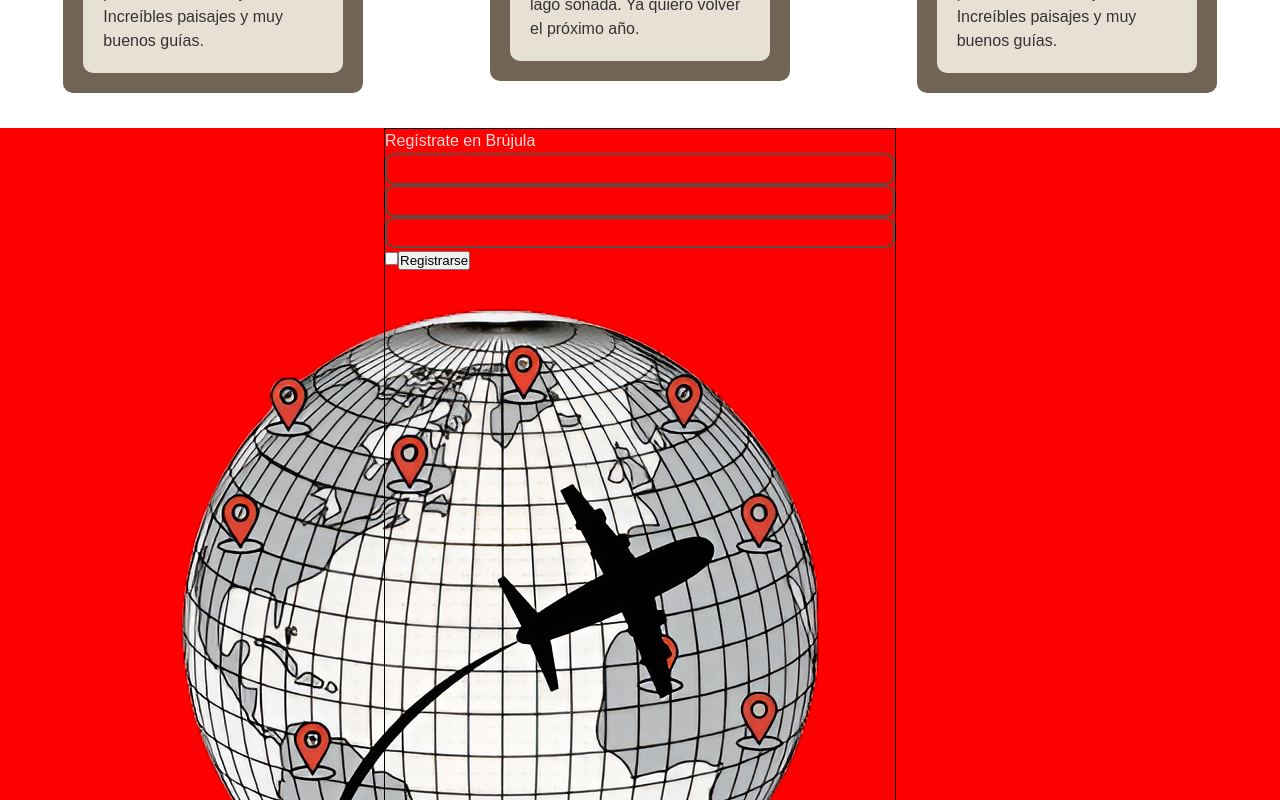
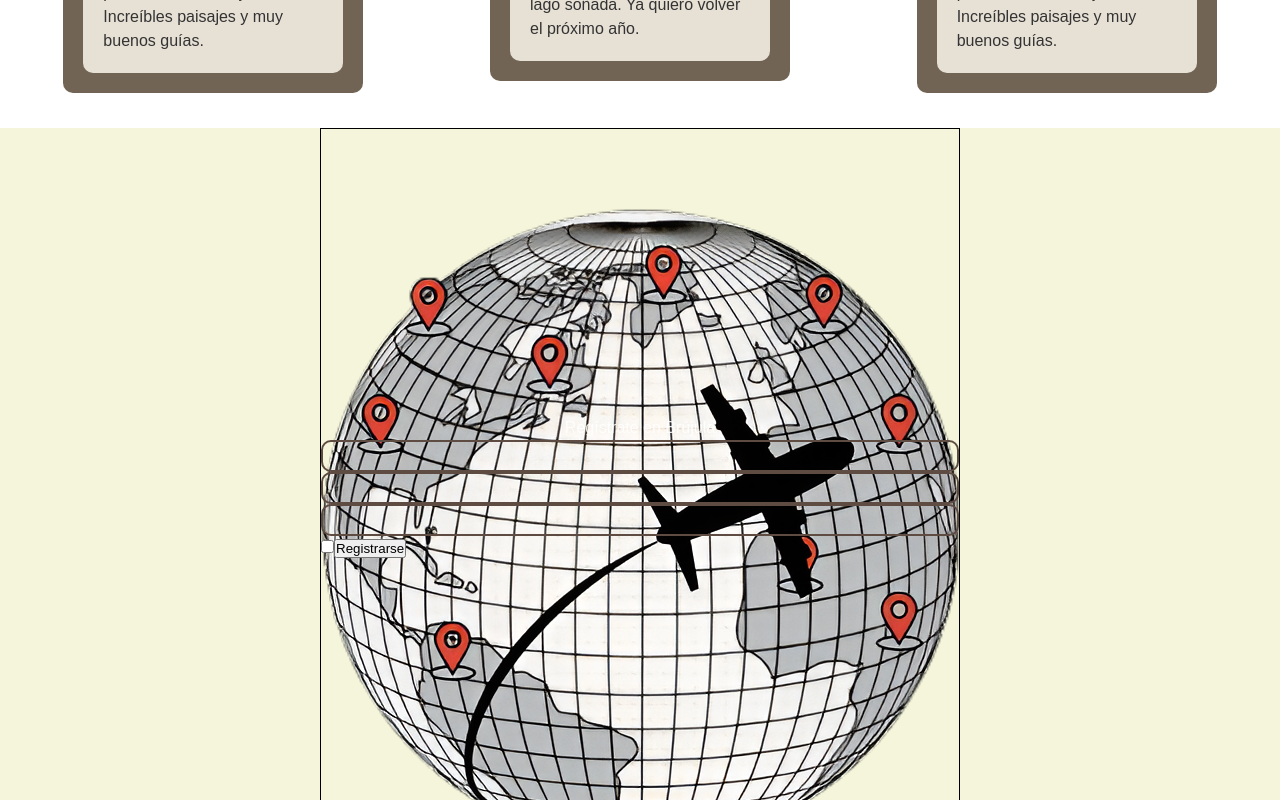
Before and after one commit to juanMarcosChalu/olimpiada-grupo-A, a React (Vite) app in the folder olim/: page / in a window 1280 px wide. Shown: the part 2280-3080 px from the top of the page. Built offline with nearby package versions, Linux system fonts and the light colour scheme; no server answers.

Commit message:
1.1.8
-cambios a register
-feisimo

```diff
--- a/olim/src/components/sections/home/SectionHome.jsx
+++ b/olim/src/components/sections/home/SectionHome.jsx
@@ -6,9 +6,9 @@ function SectionHome() {
     <section className="section-home" style={{ backgroundImage: `url(${principal})` }}>
       <div className="content">
         <h1>
-            Brújula
+          Brújula
         </h1>
-             <h2 className="">Viajes que inspiran, experiencias que perduran</h2>
+        <h2 className="">Viajes que inspiran, experiencias que perduran</h2>
       </div>
     </section>
   );
--- a/olim/src/components/sections/login/Registrar.jsx
+++ b/olim/src/components/sections/login/Registrar.jsx
@@ -17,7 +17,7 @@ function Registrar() {
                     <input className={styles.datosForm} type="text" />
 
                     <input type="checkbox" name="" className={styles.Check} />
-                    <input type="button" value="Registrarse"  className={styles.Boton} />
+                    <input type="button" value="Registrarse" className={styles.Boton} />
                 </form>
             </div>
         </section>
--- a/olim/src/styles/Registrar.module.css
+++ b/olim/src/styles/Registrar.module.css
@@ -4,16 +4,20 @@
     background-repeat: no-repeat;
     overflow: hidden;
     z-index: -1;
-    background-color: red;
+    background-color: beige;
+    background-position: center center;
 }
 
 .registerContainer {
+    width: 50%;
+    height: 90%;
     position: relative;
+    display: flex;
+    flex-direction: column;
+    justify-content: center;
+    align-items: center;
     left: 50%;
     transform: translateX(-50%);
-    width: 40%;
-    height: 90%;
-
     border: 1px black solid;
 
 }
```
Also changed, not shown: olim/src/App.jsx (+6 -6 lines).
